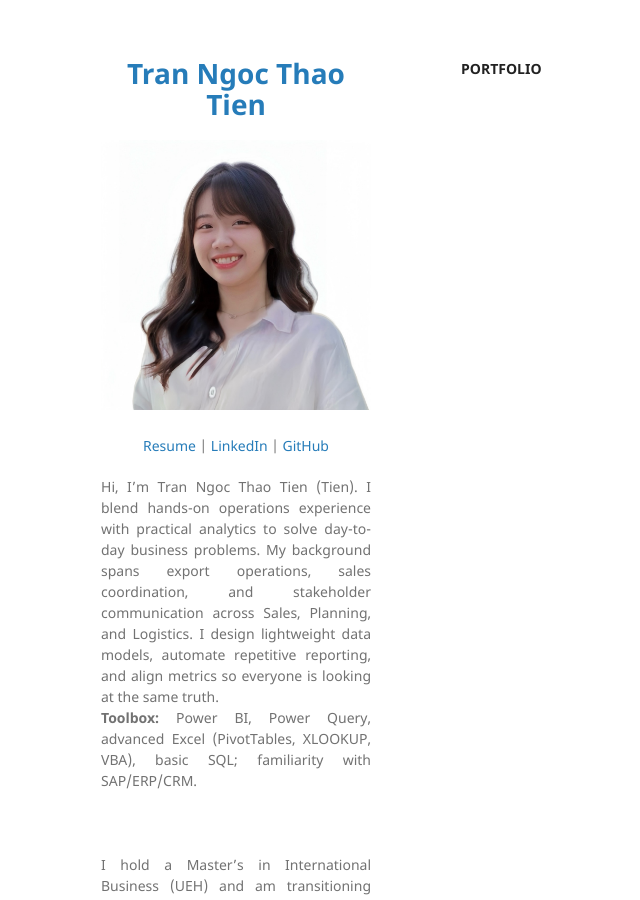
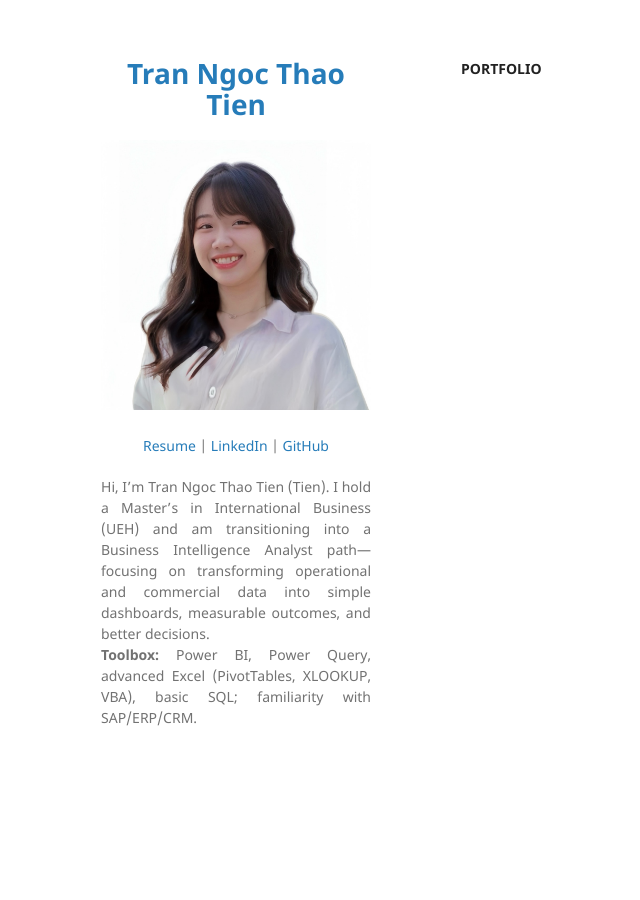
Before and after one commit to tnthaotien/tnthaotien.github.io, a Jekyll site: the page built from index.md, in a window 1280 px wide. Shown: the whole page, without its empty margins (109-749 px from the left). Built offline with Jekyll 4.4.1, drawn with Linux system fonts in a browser that asks for light colours; our own code applies the rules of GitHub Pages for plain Markdown files; part of the change alters nothing that is shown; some of the changed text lies outside the part shown.

Commit message:
Update _config.yml

```diff
--- a/_config.yml
+++ b/_config.yml
@@ -10,10 +10,10 @@ description:
   </p>
 
   <p align="justify">
-  Hi, I’m Tran Ngoc Thao Tien (Tien). I blend hands-on operations experience with practical analytics to solve day-to-day business problems. My background spans export operations, sales coordination, and stakeholder communication across Sales, Planning, and Logistics. I design lightweight data models, automate repetitive reporting, and align metrics so everyone is looking at the same truth.<br>
+  Hi, I’m Tran Ngoc Thao Tien (Tien). I hold a Master’s in International Business (UEH) and am transitioning into a Business Intelligence Analyst path—focusing on transforming operational and commercial data into simple dashboards, measurable outcomes, and better decisions.<br>
   <b>Toolbox:</b> Power BI, Power Query, advanced Excel (PivotTables, XLOOKUP, VBA), basic SQL; familiarity with SAP/ERP/CRM.<br><br>
   <br><br>
-  I hold a Master’s in International Business (UEH) and am transitioning into a Business Intelligence Analyst path—focusing on transforming operational and commercial data into simple dashboards, measurable outcomes, and better decisions.
+
   <br><br>
   </p>
 
```
